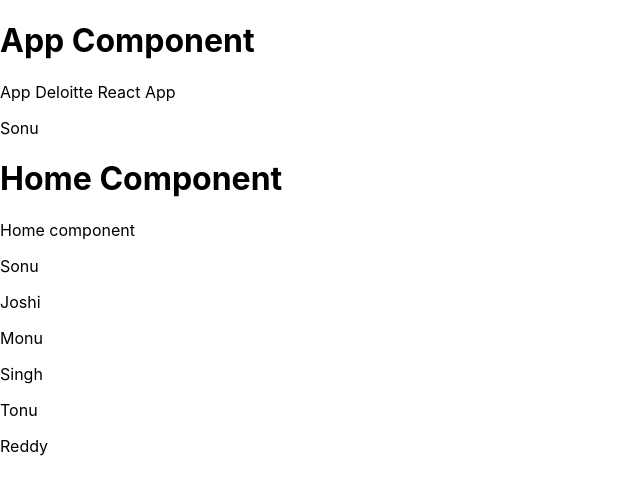
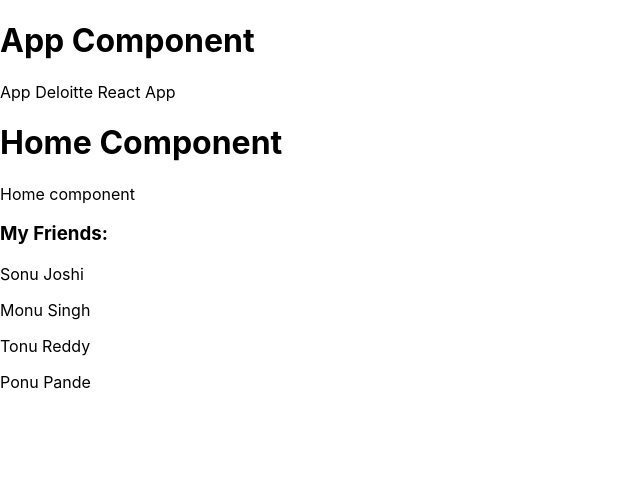
Before and after one commit to vamandeshmukh/deloitte-react-app-6-mar-2024, a React (Create React App) app: page / in a window 1280 px wide. Shown: the top 494 px of the page, without its empty margins (0-640 px from the left). Built offline with nearby package versions, Linux system fonts and the light colour scheme.

Commit message:
react fundas

```diff
--- a/src/App.js
+++ b/src/App.js
@@ -1,44 +1,43 @@
 
-// // function omponent
-// import Home from './components/Home';
-// const App = () => {
-//   return (
-//     <div className="App">
-//       <h1>App Component</h1>
-//       <p>App Deloitte React App</p>
-//       {/* <Home></Home> */}
-//       <Home />
-//     </div>
-//   );
-// }
-// export default App;
+// function omponent
+import Home from './components/Home';
+const App = () => {
+  return (
+    <div className="App">
+      <h1>App Component</h1>
+      <p>App Deloitte React App</p>
+      {/* <Home></Home> */}
+      <Home />
+    </div>
+  );
+}
+export default App;
 
 // // class component
 
-import { Component } from 'react';
-import Home from './components/Home';
+// import { Component } from 'react';
+// import Home from './components/Home';
 
-class App extends Component {
+// class App extends Component {
 
-   firstName = 'Sonu';
+//    firstName = 'Sonu';
 
-  render = () => {
-    // lastName = 'Reddy';
-    return (
-      <div className="App" >
-        <h1>App Component</h1>
-        <p>App Deloitte React App</p>
-        <p>{this.firstName}</p>
-        {/* <p>{lastName}</p> */}
-        {/* <Home></Home> */}
-        <Home />
-      </div >
-    );
-  };
-}
+//   render = () => {
+//     const lastName = 'Reddy';
+//     return (
+//       <div className="App" >
+//         <h1>App Component</h1>
+//         <p>App Deloitte React App</p>
+//         <p>{this.firstName}</p>
+//         <p>{lastName}</p>
+//         {/* <Home></Home> */}
+//         <Home />
+//       </div >
+//     );
+//   };
+// }
 
-
-export default App;
+// export default App;
 
 // const App = () => {
 
--- a/src/components/Home.js
+++ b/src/components/Home.js
@@ -1,37 +1,72 @@
 const Home = () => {
-
-    // const employee = {
-    //     eid: 101,
-    //     firstName: 'Sonu',
-    //     salary: 10.5
-    // };
 
     const friends = [
         { firstName: 'Sonu', lastName: 'Joshi' },
         { firstName: 'Monu', lastName: 'Singh' },
         { firstName: 'Tonu', lastName: 'Reddy' },
+        { firstName: 'Ponu', lastName: 'Pande' }
     ];
 
     return (
-        <div>
+        <>
             <h1>Home Component</h1>
             <p>Home component</p>
-            {/* <p> {employee.firstName} </p> */}
-            {/* <p> {friends} </p> */}
-            {/* {friends.map((friend) => { return <p> {friend.firstName} </p> })} */}
+            {(friends.length > 0) &&
+                <div>
+                    <h3>My Friends: </h3>
                     {friends.map((friend) => {
                         return (
                             <div key={friend.firstName} >
-                        <p> {friend.firstName} </p>
-                        <p> {friend.lastName} </p>
+                                <p>
+                                    <span> {friend.firstName}</span>
+                                    <span> {friend.lastName}</span>
+                                </p>
                             </div>
                         )
                     })}
-        </div>
+                </div >
+            }
+        </>
     );
 }
 
 export default Home;
+
+
+// const Home = () => {
+
+//     // const employee = {
+//     //     eid: 101,
+//     //     firstName: 'Sonu',
+//     //     salary: 10.5
+//     // };
+
+//     const friends = [
+//         { firstName: 'Sonu', lastName: 'Joshi' },
+//         { firstName: 'Monu', lastName: 'Singh' },
+//         { firstName: 'Tonu', lastName: 'Reddy' },
+//     ];
+
+//     return (
+//         <div>
+//             <h1>Home Component</h1>
+//             <p>Home component</p>
+//             {/* <p> {employee.firstName} </p> */}
+//             {/* <p> {friends} </p> */}
+//             {/* {friends.map((friend) => { return <p> {friend.firstName} </p> })} */}
+//             {friends.map((friend) => {
+//                 return (
+//                     <div key={friend.firstName} >
+//                         <p> {friend.firstName} </p>
+//                         <p> {friend.lastName} </p>
+//                     </div>
+//                 )
+//             })}
+//         </div>
+//     );
+// }
+
+// export default Home;
 
 
 
```
Also changed, not shown: src/components/delete.html (added, +34 -0 lines), 1 other file (tests, documents, lock files or other folders). Lines whose indentation alone changed are shown as unchanged.
